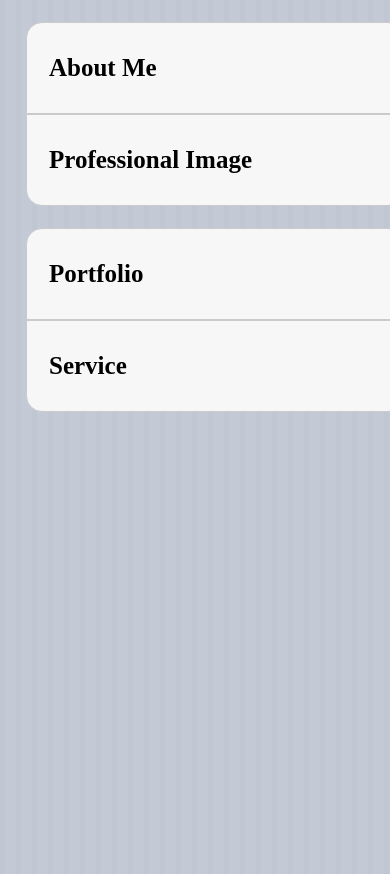
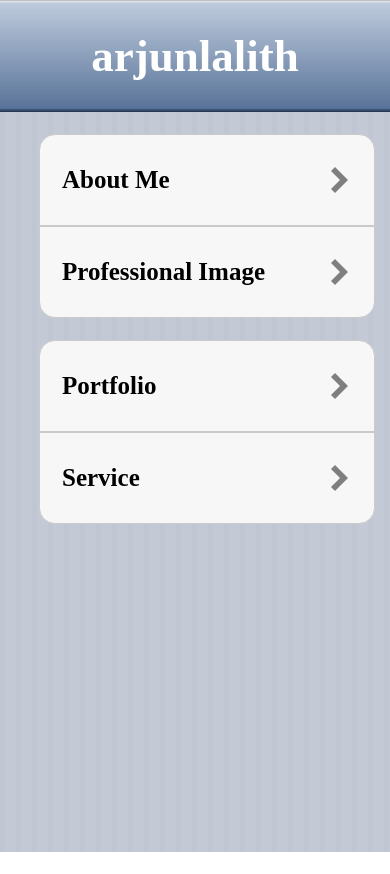
Before and after one commit to alalith/Website, a website: page mobile.html in a window 390 px wide. After the commit the page ends 852 px from the top, so only its background shows below. Drawn offline with nearby package versions, Linux system fonts and the light colour scheme.

Commit message:
Finished styling for main page. Need to implement logic for hitting the options, as well as designing the styling for each page. Need to make layout more responsive as well.

```diff
--- a/mobile.html
+++ b/mobile.html
@@ -5,13 +5,15 @@
 	background-image: url('./images/iOSbg.png');
 	width: 100vw;
 	height: 100vh;
+	margin-top: 0;
+	margin-left: 0;
 }
 .optionSection {
-	width: calc(100% - 36px);
+	width: 80% ;
 	height: 90px;
 	background-color: #f7f7f7;
-	margin-left: 18px;
-	margin-right: 18px;
+	margin-left: 10%;
+	margin-right: 10%;
 	margin-top: 22px;
 	border-style: solid;
 	border-width: 1px;
@@ -20,6 +22,7 @@
 	padding-left: 22px;
 	display: flex;
 	align-items: center;
+	position: relative;
 
 }
 .topSection {
@@ -32,14 +35,36 @@
 	border-bottom-right-radius: 16px;
 
 }
+.iOSHeader{
+	background-image: url('./images/iOSHeaderBG.png');
+	background-repeat: x-repeat;
+	display: flex;
+	align-items: center;
+	justify-content: center;
+	font-size: 45px;
+	color: white;
+	width: 100vw;
+	height: 112px;
+}
+.nextIcon {
+	width: 17px;
+	height: 26px;
+	position: absolute;
+	right: 0;
+	margin-right: 26px;
+}
 </style>
 <link rel="stylesheet" href="https://ajax.googleapis.com/ajax/libs/jqueryui/1.12.1/themes/smoothness/jquery-ui.css">
 <script src="https://ajax.googleapis.com/ajax/libs/jqueryui/1.12.1/jquery-ui.min.js"></script>
 </head>
 <body class="iOSbackground">
-	<div class="topSection optionSection"><b>About Me</b></div>
-	<div class="botSection optionSection"><b>Professional Image</b></div>
-	<div class="topSection optionSection"><b>Portfolio</b></div>
-	<div class="botSection optionSection"><b>Service</b></div>
+	<header class="iOSHeader">
+		<b>arjunlalith</b>
+	</header>
+	<div class="topSection optionSection"><b>About Me</b><img class="nextIcon" src="./images/nextIcon.png"/></div>
+	<div class="botSection optionSection"><b>Professional Image</b><img class="nextIcon" src="./images/nextIcon.png"/></div>
+
+	<div class="topSection optionSection"><b>Portfolio</b><img class="nextIcon" src="./images/nextIcon.png"/></div>
+	<div class="botSection optionSection"><b>Service</b><img class="nextIcon" src="./images/nextIcon.png"/></div>
 </body>
 </html>
```
Also changed, not shown: images/iOSHeaderBG.png (added), images/iosheader_fixed.png (added), images/nextIcon.png (added).
